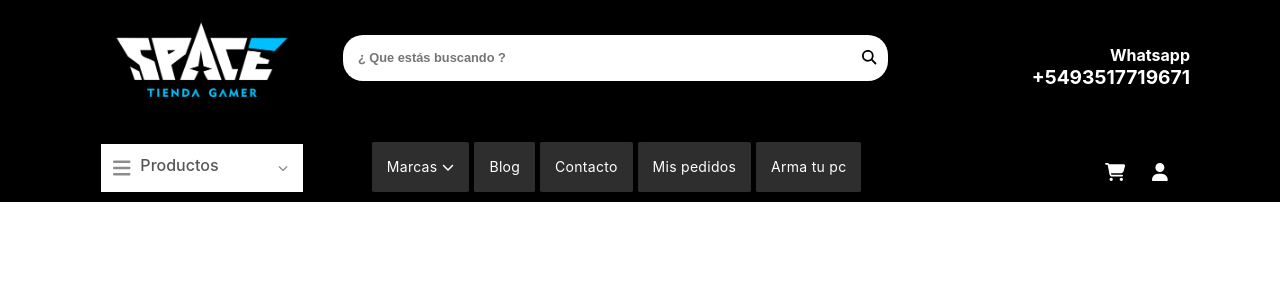
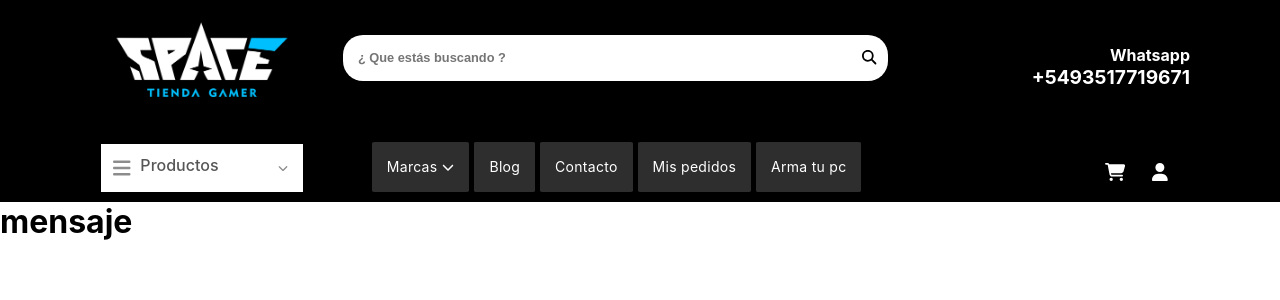
Before and after one commit to julianf97/coder-react, a React (Create React App) app: page / in a window 1280 px wide. Shown: the top 300 px of the page. Built offline with nearby package versions, Linux system fonts and the light colour scheme.

Commit message:
PreEntrega1 + Finelli

```diff
--- a/src/App.js
+++ b/src/App.js
@@ -8,7 +8,7 @@ function App() {
   return (
     <div>
       <Navbar/>
-      <ItemListContainer/>
+      <ItemListContainer greeting="mensaje"/>
     </div>
   )
 }
```
